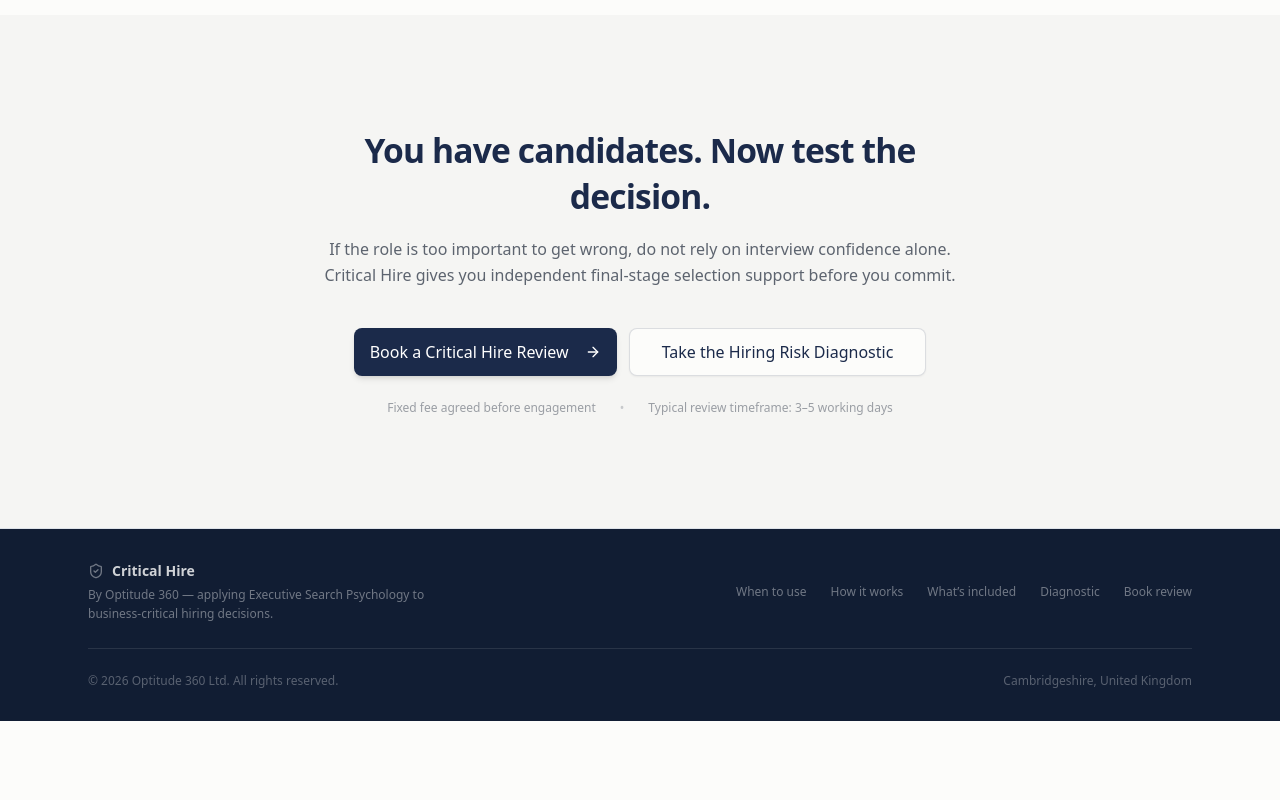
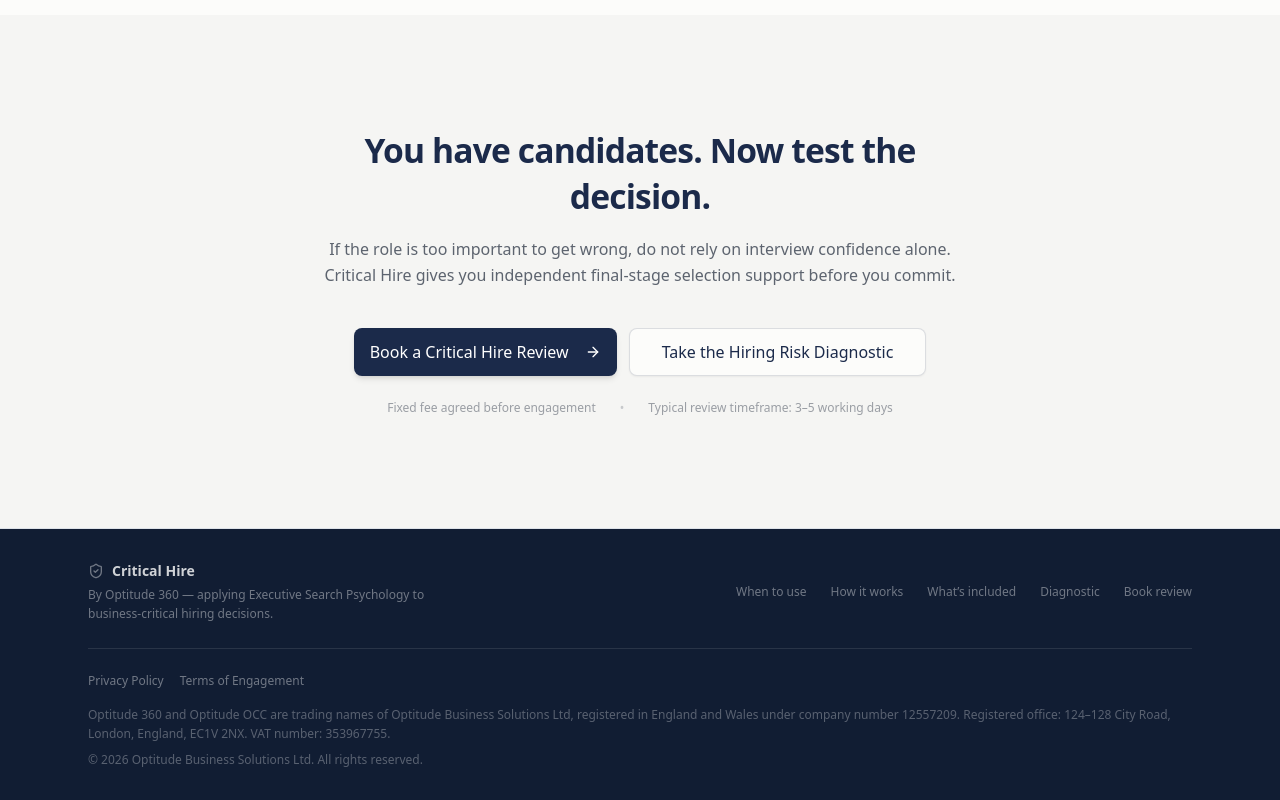
Before and after one commit to Optitude-AI/critical-hire, a Next.js app: page /critical-hire/ in a window 1280 px wide. Shown: the part 11135-11935 px from the top of the page. Before the commit the page ends 11856 px from the top, so only its background shows below. Built offline with nearby package versions, Linux system fonts and the light colour scheme.

Commit message:
57dc6801-ac47-416a-aa18-4d9aebe23114

```diff
--- a/src/app/page.tsx
+++ b/src/app/page.tsx
@@ -1571,13 +1571,27 @@ function Footer() {
 
         <Separator className="my-6 bg-white/10" />
 
-        <div className="flex flex-col md:flex-row items-start md:items-center justify-between gap-2">
-          <p className="text-xs text-white/30">
-            &copy; {new Date().getFullYear()} Optitude 360 Ltd. All rights
-            reserved.
+        <div className="flex flex-col md:flex-row items-start md:items-center justify-between gap-4">
+          <div className="flex flex-wrap gap-x-4 gap-y-1 text-xs text-white/40">
+            <a href="/critical-hire/privacy" className="hover:text-white/70 transition-colors">
+              Privacy Policy
+            </a>
+            <a href="/critical-hire/terms" className="hover:text-white/70 transition-colors">
+              Terms of Engagement
+            </a>
+          </div>
+        </div>
+
+        <div className="mt-4 space-y-2">
+          <p className="text-xs text-white/30 leading-relaxed">
+            Optitude 360 and Optitude OCC are trading names of Optitude Business
+            Solutions Ltd, registered in England and Wales under company number
+            12557209. Registered office: 124&ndash;128 City Road, London,
+            England, EC1V 2NX. VAT number: 353967755.
           </p>
           <p className="text-xs text-white/30">
-            Cambridgeshire, United Kingdom
+            &copy; {new Date().getFullYear()} Optitude Business Solutions Ltd.
+            All rights reserved.
           </p>
         </div>
       </div>
```
